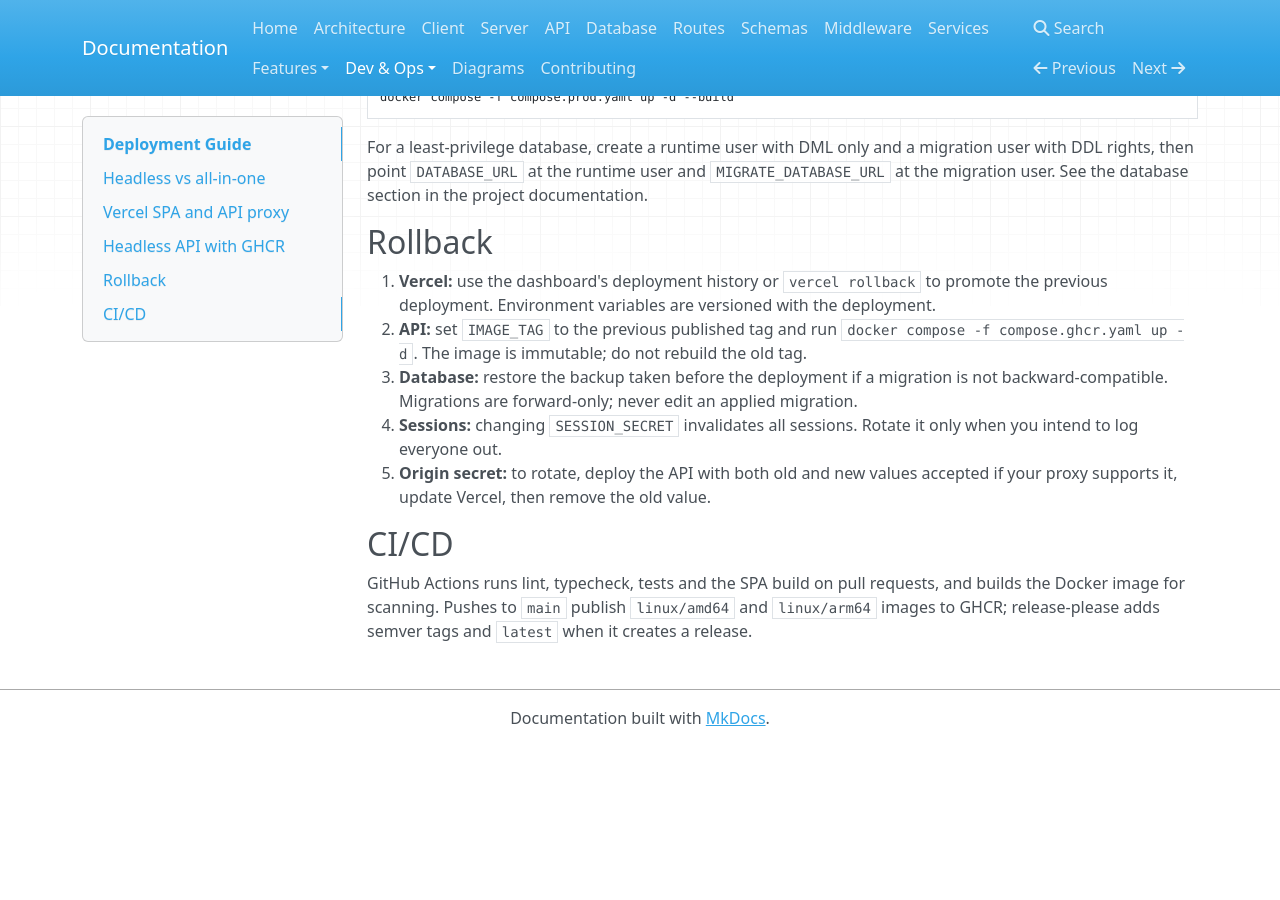
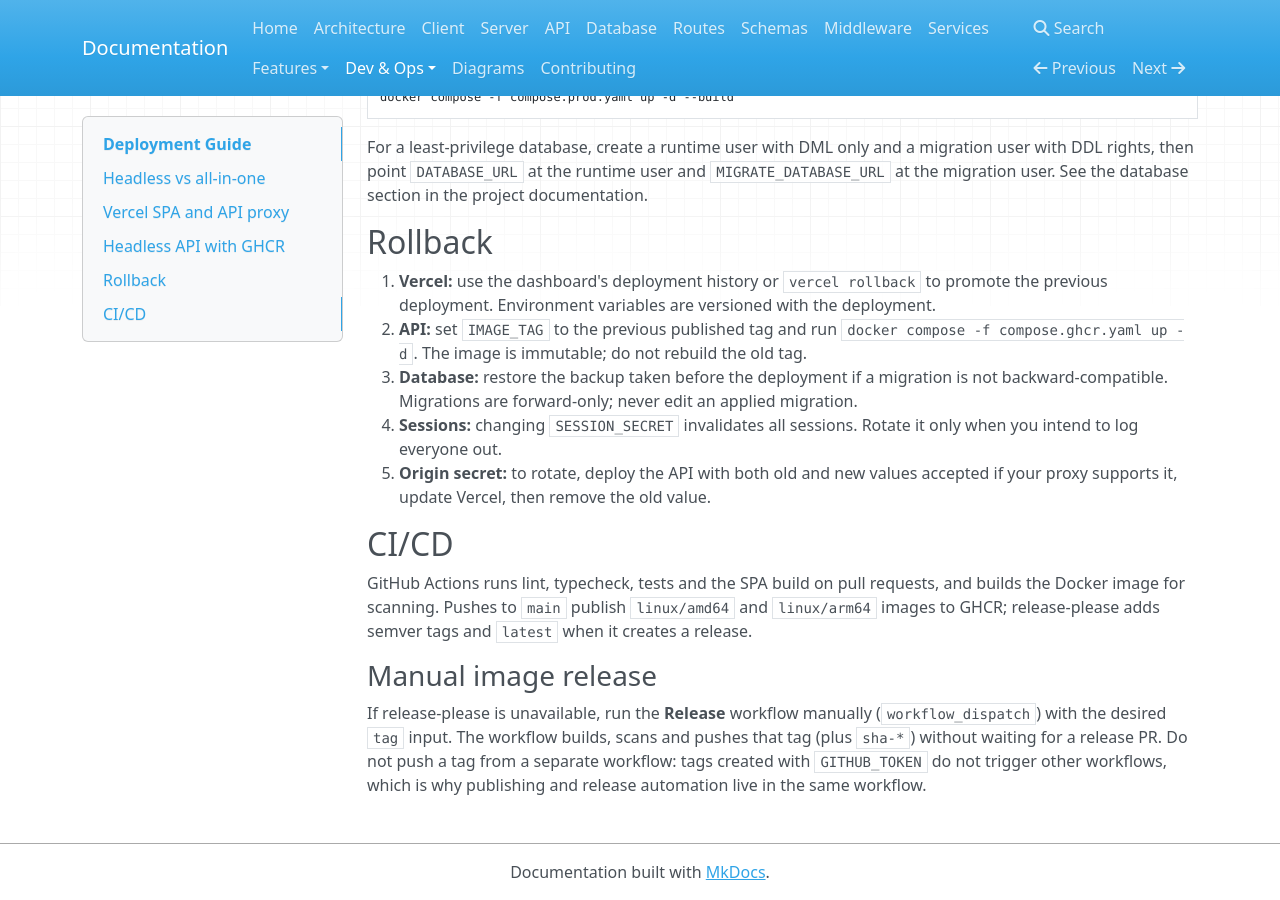
Before and after one commit to Asterki/template-crud-mariadb-rbac, an MkDocs documentation site: the page built from docs/deployment.md, in a window 1280 px wide and 900 px high, scrolled down 2955 px. Built offline with MkDocs 1.6.1, drawn with Linux system fonts in a browser that asks for light colours; nearby versions of some CDN libraries; before the commit the page ends 3701 px from its top, so only the background shows below that.

Commit message:
ci: add release automation

```diff
--- a/docs/deployment.md
+++ b/docs/deployment.md
@@ -173,3 +173,12 @@ GitHub Actions runs lint, typecheck, tests and the SPA build on pull requests,
 and builds the Docker image for scanning. Pushes to `main` publish
 `linux/amd64` and `linux/arm64` images to GHCR; release-please adds semver tags
 and `latest` when it creates a release.
+
+### Manual image release
+
+If release-please is unavailable, run the **Release** workflow manually
+(`workflow_dispatch`) with the desired `tag` input. The workflow builds, scans
+and pushes that tag (plus `sha-*`) without waiting for a release PR. Do not
+push a tag from a separate workflow: tags created with `GITHUB_TOKEN` do not
+trigger other workflows, which is why publishing and release automation live in
+the same workflow.
```
Also changed, not shown: release-please-config.json (added, +15 -0 lines), .release-please-manifest.json (added), 1 other file.
